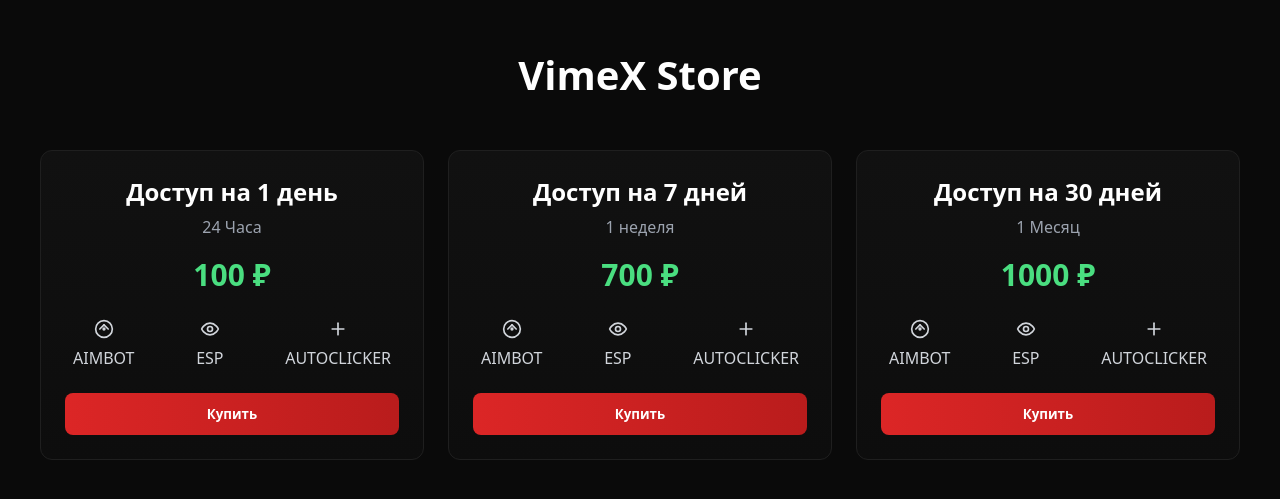
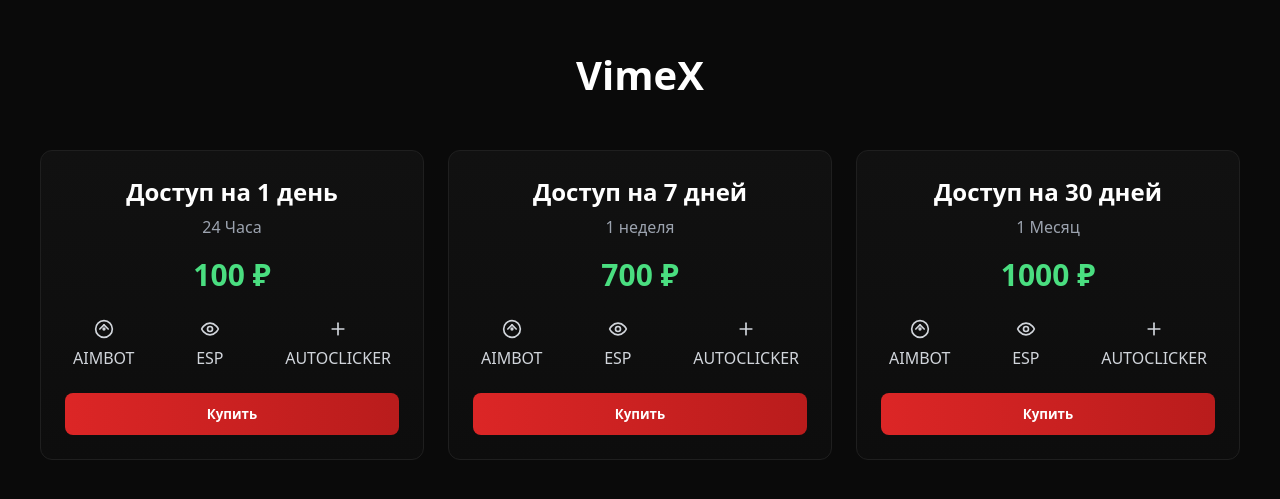
Before and after one commit to xkotuks/CM2, a React app: page index.html in a window 1280 px wide. Shown: the part 147-646 px from the top of the page. Built offline with nearby package versions, Linux system fonts and the light colour scheme.

Commit message:
Update index.html

```diff
--- a/index.html
+++ b/index.html
@@ -8,7 +8,7 @@
 </head>
 <body>
     <div class="container">
-        <h1>VimeX Store</h1>
+        <h1>VimeX</h1>
 
         <div class="store-grid">
             <div class="store-item">
```
